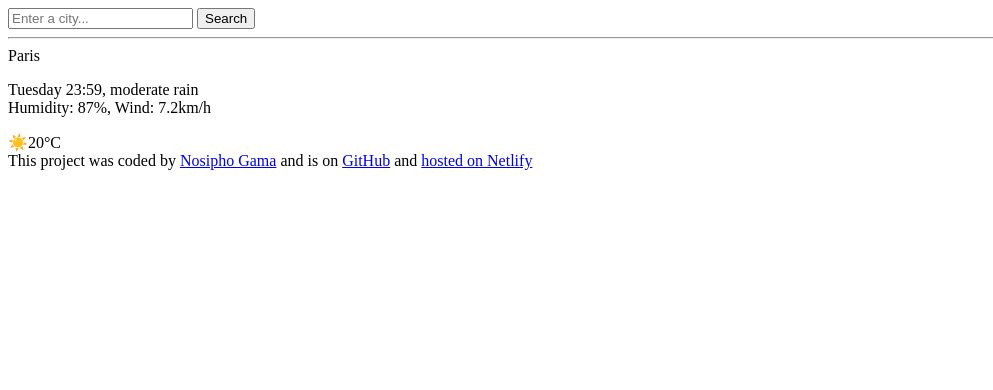
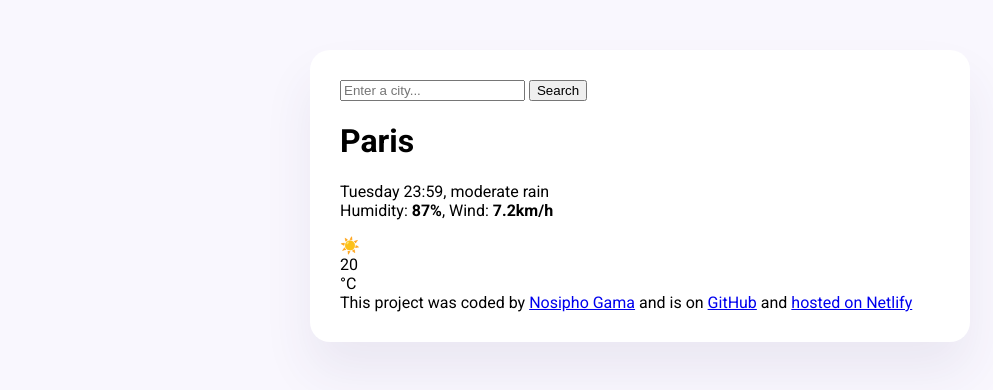
Before and after one commit to Nosipholydia/Vanilla-weather-search, a plain HTML site: page index.html in a window 1280 px wide. Shown: the whole page, without its empty margins (0-993 px from the left). Drawn offline with Linux system fonts and the light colour scheme.

Commit message:
Added classes

```diff
--- a/index.html
+++ b/index.html
@@ -3,31 +3,44 @@
   <head>
     <meta charset="UTF-8" />
     <meta name="viewport" content="width=device-width, initial-scale=1.0" />
+    <link rel="stylesheet" href="styles.css" />
+    <link rel="preconnect" href="https://fonts.googleapis.com" />
+    <link rel="preconnect" href="https://fonts.gstatic.com" crossorigin />
+    <link
+      href="https://fonts.googleapis.com/css2?family=Dancing+Script:wght@400..700&family=Indie+Flower&family=Lilita+One&family=Roboto:ital,wght@0,100;0,300;0,400;0,500;0,700;0,900;1,100;1,300;1,400;1,500;1,700;1,900&display=swap"
+      rel="stylesheet"
+    />
     <title>Vanilla-weather-search</title>
   </head>
   <body>
+    <div class="weather">
       <header>
-      <form>
-        <input type="search" placeholder="Enter a city..." required />
-        <input type="submit" value="Search" />
+        <form class="search-form">
+          <input
+            type="search"
+            placeholder="Enter a city..."
+            required
+            class="search-input"
+          />
+          <input type="submit" value="Search" class="search-submit" />
         </form>
       </header>
       <main>
-      <hr> Paris </h1>
+        <h1 class="city">Paris</h1>
+        <div class="main-div">
           <div>
-      <p>
-
+            <p class="details">
               Tuesday 23:59, moderate rain
               <br />
-Humidity: 87%, Wind: 7.2km/h
-
+              Humidity: <strong>87%</strong>, Wind: <strong>7.2km/h</strong>
             </p>
           </div>
-        <div>
-          ☀️20°C
-
+          <div class="temperature">
+            <div class="icon">☀️</div>
+            <div class="value">20</div>
+            <div class="unit">°C</div>
           </div>
-
+        </div>
       </main>
       <footer>
         This project was coded by
@@ -42,9 +55,13 @@ Humidity: 87%, Wind: 7.2km/h
           GitHub</a
         >
         and
-      <a href="https://vanilla-weather-search-nl.netlify.app/" target="_blank"
-        > hosted on Netlify</a
+        <a
+          href="https://vanilla-weather-search-nl.netlify.app/"
+          target="_blank"
+        >
+          hosted on Netlify</a
         >
       </footer>
+    </div>
   </body>
 </html>
```
Lines whose indentation alone changed are shown as unchanged.
